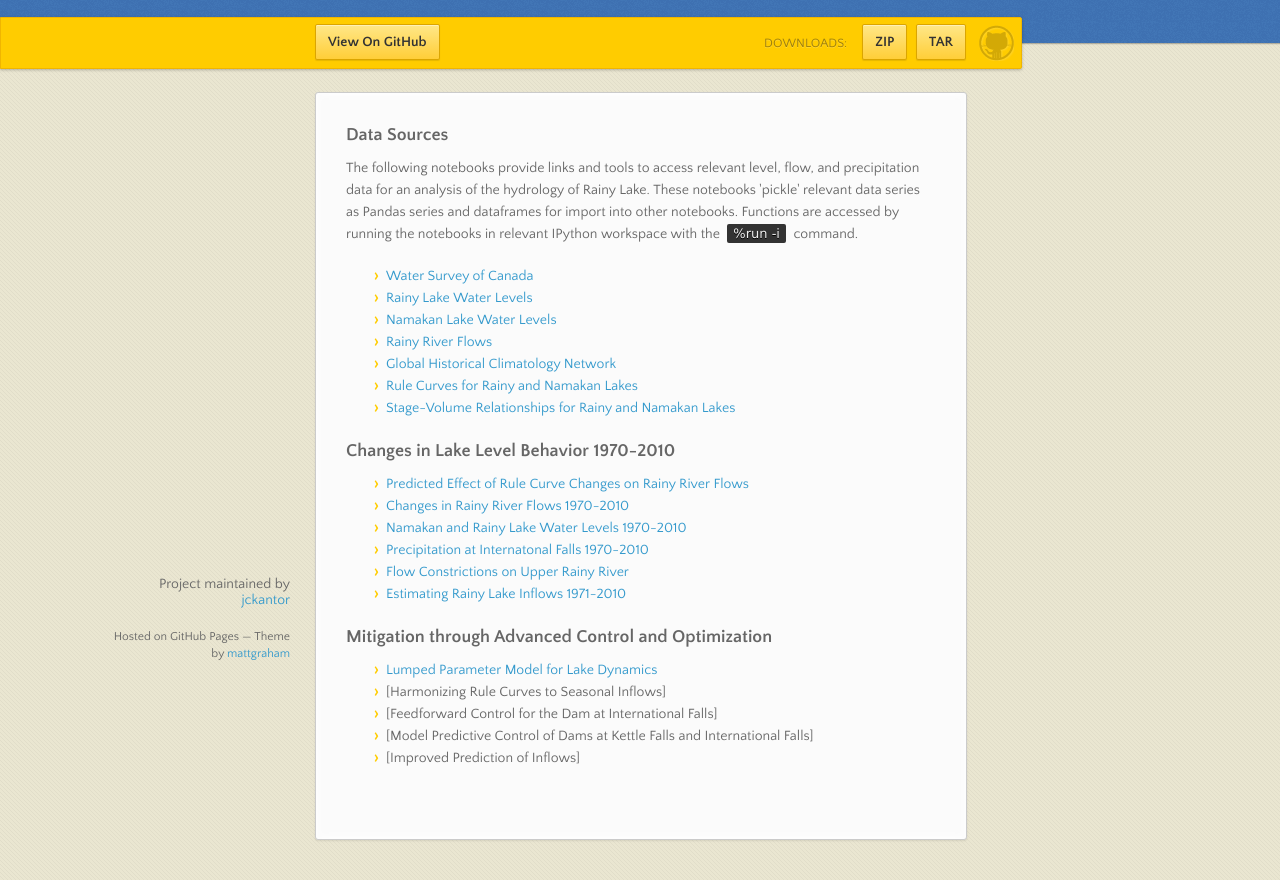
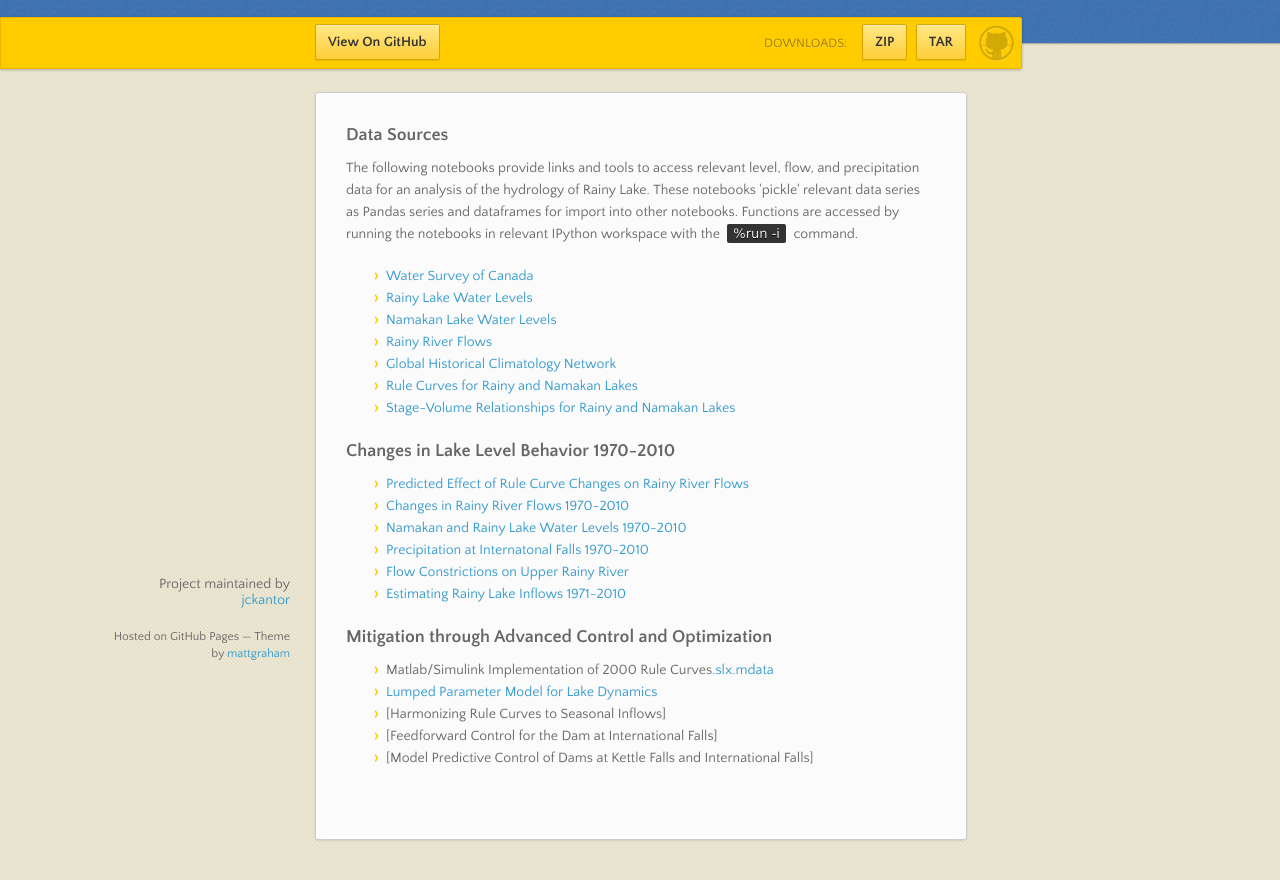
Before and after one commit to kmcgarry7/Rainy-Lake-Hydrology, a plain HTML site: page index.html in a window 1280 px wide. Shown: the part 98-978 px from the top of the page. Drawn offline with nearby package versions, Linux system fonts and the light colour scheme.

Commit message:
Create gh-pages branch via GitHub

```diff
--- a/index.html
+++ b/index.html
@@ -70,11 +70,12 @@
 <a id="mitigation-through-advanced-control-and-optimization" class="anchor" href="#mitigation-through-advanced-control-and-optimization" aria-hidden="true"><span class="octicon octicon-link"></span></a>Mitigation through Advanced Control and Optimization</h3>
 
 <ul>
+<li>Matlab/Simulink Implementation of 2000 Rule Curves<a href="https://github.com/jckantor/Rainy-Lake-Hydrology/blob/master/Rainy_Lake_Simulation_Model.slx">.slx</a><a href="https://github.com/jckantor/Rainy-Lake-Hydrology/blob/master/Rainy_Lake_Simulation_Model_Script.m">.m</a><a href="">data</a>
+</li>
 <li><a href="http://nbviewer.ipython.org/github/jckantor/Rainy-Lake-Hydrology/blob/master/Lumped_Parameter_Model_for_Lake_Dynamics.ipynb">Lumped Parameter Model for Lake Dynamics</a></li>
 <li>[Harmonizing Rule Curves to Seasonal Inflows]</li>
 <li>[Feedforward Control for the Dam at International Falls]</li>
 <li>[Model Predictive Control of Dams at Kettle Falls and International Falls]</li>
-<li>[Improved Prediction of Inflows]</li>
 </ul>
       </section>
       <footer>
```
Also changed, not shown: params.json (+1 -1 lines).
